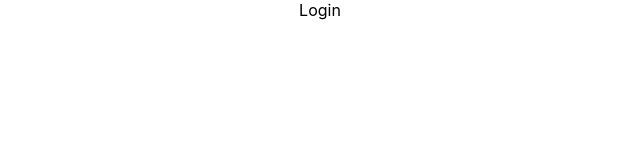
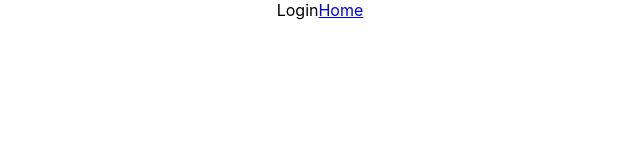
Before and after one commit to bratzaharia/project2, a React (Create React App) app: page /login in a window 1280 px wide. Shown: the top 160 px of the page, without its empty margins (320-960 px from the left). Built offline with nearby package versions, Linux system fonts and the light colour scheme.

Commit message:
Added Routes and Links from rrd

```diff
--- a/src/pages/Home.jsx
+++ b/src/pages/Home.jsx
@@ -1,9 +1,15 @@
 import React from 'react'
+import { Link } from 'react-router-dom'
 
-function Home() {
+function Home(props) {
+  console.log(props);
+
   return(
     <div>
+      <div>
       Home
+      </div>
+      <Link to="/login">Login</Link>
     </div>
   )
 }
--- a/src/pages/Login.jsx
+++ b/src/pages/Login.jsx
@@ -1,9 +1,12 @@
 import React from 'react'
+import { Link } from 'react-router-dom'
 
 function Login() {
   return(
     <div>
       Login
+      <Link to="/">Home</Link>
+
     </div>
   )
 }
```
